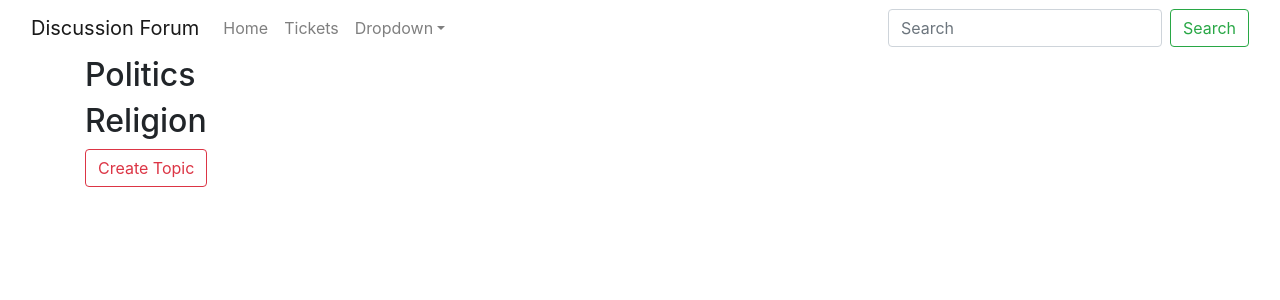
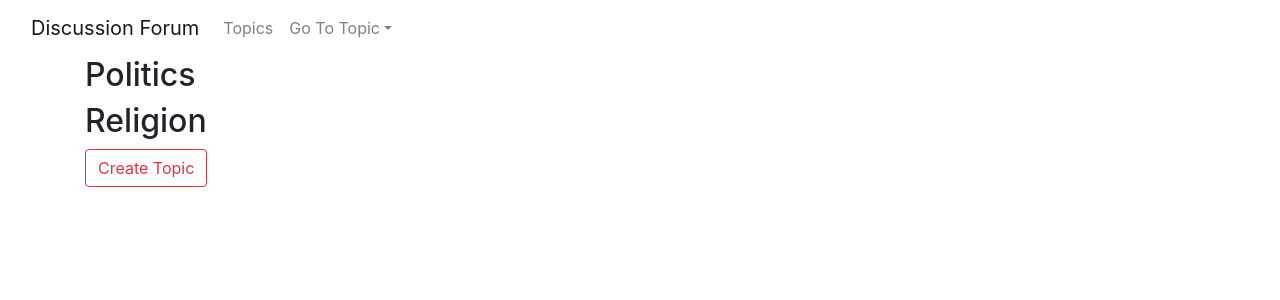
Before and after one commit to NoelKirkland/react-message-board, a React (Create React App) app: page / in a window 1280 px wide. Shown: the top 300 px of the page. Built offline with nearby package versions, Linux system fonts and the light colour scheme.

Commit message:
add moment for tracking time, make navbar functional
Co-authored-by: Ben Russell <benjaminrussell36@gmail.com>

```diff
--- a/package.json
+++ b/package.json
@@ -7,6 +7,7 @@
     "@testing-library/react": "^9.5.0",
     "@testing-library/user-event": "^7.2.1",
     "bootstrap": "^4.5.2",
+    "moment": "^2.28.0",
     "react": "^16.13.1",
     "react-bootstrap": "^1.3.0",
     "react-dom": "^16.13.1",
--- a/src/components/AddPost.js
+++ b/src/components/AddPost.js
@@ -4,17 +4,15 @@ import { connect } from 'react-redux';
 import PostForm from './PostForm';
 import * as a from './../actions/index';
 import v2 from 'uuid';
+import Moment from 'moment';
 
 function AddPost(props) {
   const { dispatch, thread } = props;
-  const currentTime = new Date();
-  const dateDictionary = ['January', 'February', 'March', 'April', 'May', 'June', 'July', 'August', 'September', 'October', 'November', 'December'];
-  const date = currentTime.getHours() + ":" + currentTime.getMinutes() + ":" + currentTime.getSeconds() + ", " + dateDictionary[currentTime.getMonth()] + "-" + currentTime.getDate() + "-" + currentTime.getFullYear();
   const handleNewPost = (event) => {
     const newPost = {
       title: event.target.postTitle.value,
       body: event.target.postBody.value,
-      date,
+      date: new Moment(),
       score: 0,
       id: v2(),
       threadId: thread.id,
--- a/src/components/Header.js
+++ b/src/components/Header.js
@@ -1,36 +1,56 @@
 import React from 'react';
+import PropTypes from 'prop-types';
+import { connect } from 'react-redux';
+import * as a from './../actions/index';
 import Navbar from "react-bootstrap/Navbar";
 import Nav from "react-bootstrap/Nav";
-import Form from "react-bootstrap/Form";
-import Button from "react-bootstrap/Button";
+// import Form from "react-bootstrap/Form";
+// import Button from "react-bootstrap/Button";
 import NavDropdown from "react-bootstrap/NavDropdown";
 
 function Header(props) {
+  const { dispatch, topicsList } = props;
+  const pointer = {
+    cursor: 'pointer'
+  }
   return (
     <React.Fragment>
       <Navbar sticky="top" expand="lg">
-      <Navbar.Brand href="#home">Discussion Forum</Navbar.Brand>
+      <Navbar.Brand style={pointer} onClick={()=>dispatch(a.viewIndex())}>Discussion Forum</Navbar.Brand>
       <Navbar.Toggle aria-controls="basic-navbar-nav" />
       <Navbar.Collapse id="basic-navbar-nav">
         <Nav className="mr-auto">
-          <Nav.Link href="#home">Home</Nav.Link>
-          <Nav.Link href="#link">Tickets</Nav.Link>
-          <NavDropdown title="Dropdown" id="basic-nav-dropdown">
-            <NavDropdown.Item href="#action/3.1">Action</NavDropdown.Item>
-            <NavDropdown.Item href="#action/3.2">Another action</NavDropdown.Item>
-            <NavDropdown.Item href="#action/3.3">Something</NavDropdown.Item>
-            <NavDropdown.Divider />
-            <NavDropdown.Item href="#action/3.4">Separated link</NavDropdown.Item>
+          <Nav.Link style={pointer} onClick={()=>dispatch(a.viewIndex())}>Topics</Nav.Link>
+          {/* <Nav.Link href="#link">Tickets</Nav.Link> */}
+          <NavDropdown title="Go To Topic" id="basic-nav-dropdown">
+            {topicsList.map((topics) => {
+              return (
+                <NavDropdown.Item
+                  onClick={()=>dispatch(a.viewTopic(topics.id))}
+                  key={topics.id}>{topics.name}</NavDropdown.Item>
+              );
+            })}
           </NavDropdown>
         </Nav>
-        <Form inline>
+        {/* <Form inline>
           <Form.Control type="text" placeholder="Search" className="mr-sm-2" />
           <Button variant="outline-success">Search</Button>
-        </Form>
+        </Form> */}
         </Navbar.Collapse>
       </Navbar>
     </React.Fragment>
   );
 }
 
-export default Header;
+Header.propTypes = {
+  topicsList: PropTypes.array
+}
+
+const mapStatesToProps = (state) => {
+  const topicsList = Object.values(state['topicsList']);
+  return {
+    topicsList
+  }
+}
+
+export default connect(mapStatesToProps)(Header);
--- a/src/components/Post.js
+++ b/src/components/Post.js
@@ -9,13 +9,17 @@ import './css/post.css';
 function Post(props) {
   const { title, body, date, score } = props.postObject;
   const { onUpVote, onDownVote, onClickEdit } = props;
+  const dateObject = date.toObject();
+  const formattedTime = dateObject.hours + ':' + dateObject.minutes;
+  const formattedDate = dateObject.months + 1 + " " + dateObject.date + " " + dateObject.years;
   return (
     <React.Fragment>
       <div className='post'>
         <h5>{title}</h5>
         <Row>
           <Col md={3}>
-            <p>Posted on: {date}</p>
+            <p>Posted on: {formattedTime}</p>
+            <p>{formattedDate}</p>
             <p>Score: {score}</p>
           </Col>
           <Col>
--- a/src/components/Thread.js
+++ b/src/components/Thread.js
@@ -14,6 +14,8 @@ function Thread(props){
 
   if (scoreSort) {
     postsList.sort((post1, post2) => post2.score - post1.score);
+  } else {
+    postsList.sort((post1, post2) => post1.date - post2.date)
   }
 
   const handleScoreSort = () => setScoreSort(!scoreSort);
--- a/src/components/ThreadForm.js
+++ b/src/components/ThreadForm.js
@@ -19,7 +19,7 @@ function ThreadForm(props) {
         </Form.Group>
         <Button variant='outline-success' type='submit'>{buttonText}</Button>
       </Form>
-      <Button variant='outline-info' type='button' onClick={onLinkClick}>Back</Button>
+      <Button className="mt-2" variant='outline-info' type='button' onClick={onLinkClick}>Back</Button>
     </React.Fragment>
   )
 }
--- a/src/components/css/post.css
+++ b/src/components/css/post.css
@@ -19,3 +19,7 @@
   bottom: 1px;
   right: 20px;
 }
+
+.post p {
+  margin-left: 10px;
+}
--- a/src/store.js
+++ b/src/store.js
@@ -1,5 +1,6 @@
 import rootReducer from './reducers/index';
 import { createStore } from 'redux';
+import Moment from 'moment';
 
 const topic1 = {
   name: 'Politics',
@@ -22,7 +23,7 @@ const thread2 = {
 const post1 = {
   title: "This should be in the first politics post",
   body: "That's where it should be, for sure",
-  date: new Date().toString(),
+  date: new Moment(),
   score: 0,
   id: 'post1',
   threadId: 'thread1',
```
Also changed, not shown: 1 other file (tests, documents, lock files or other folders).
